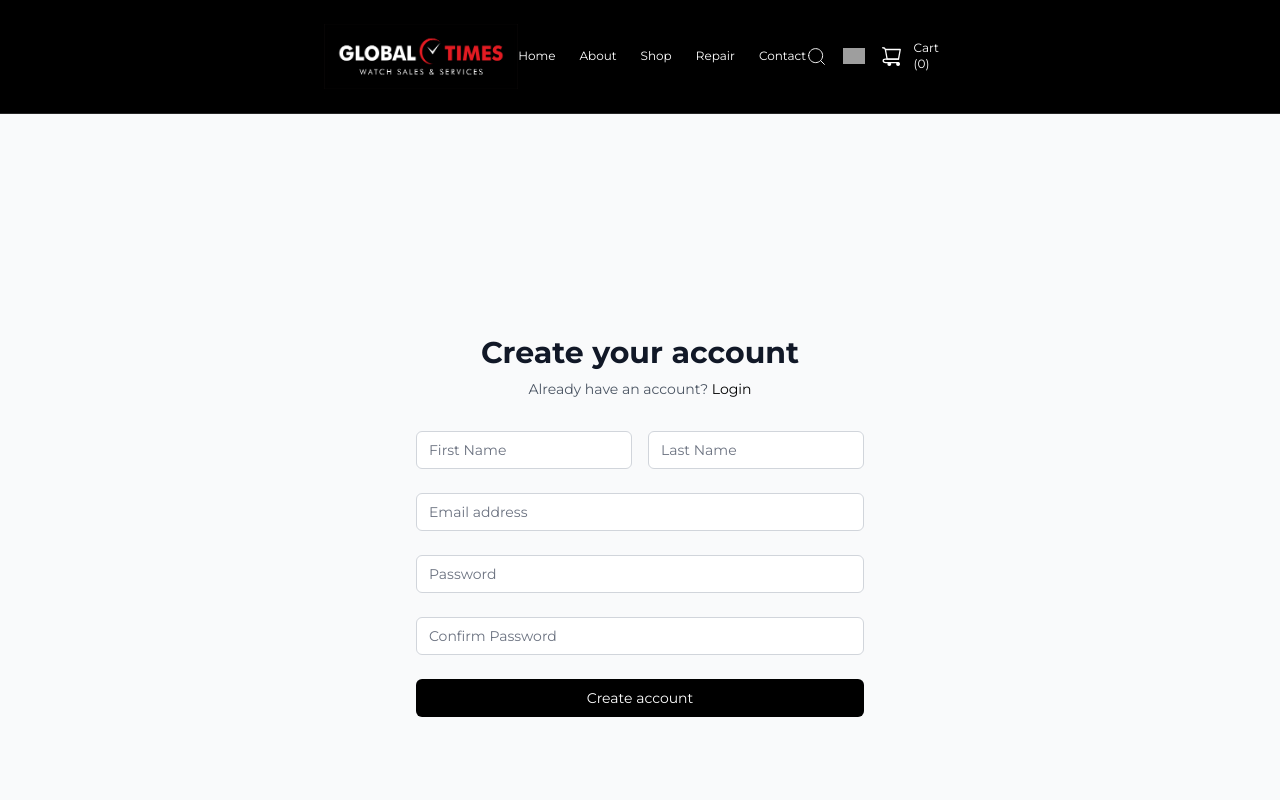
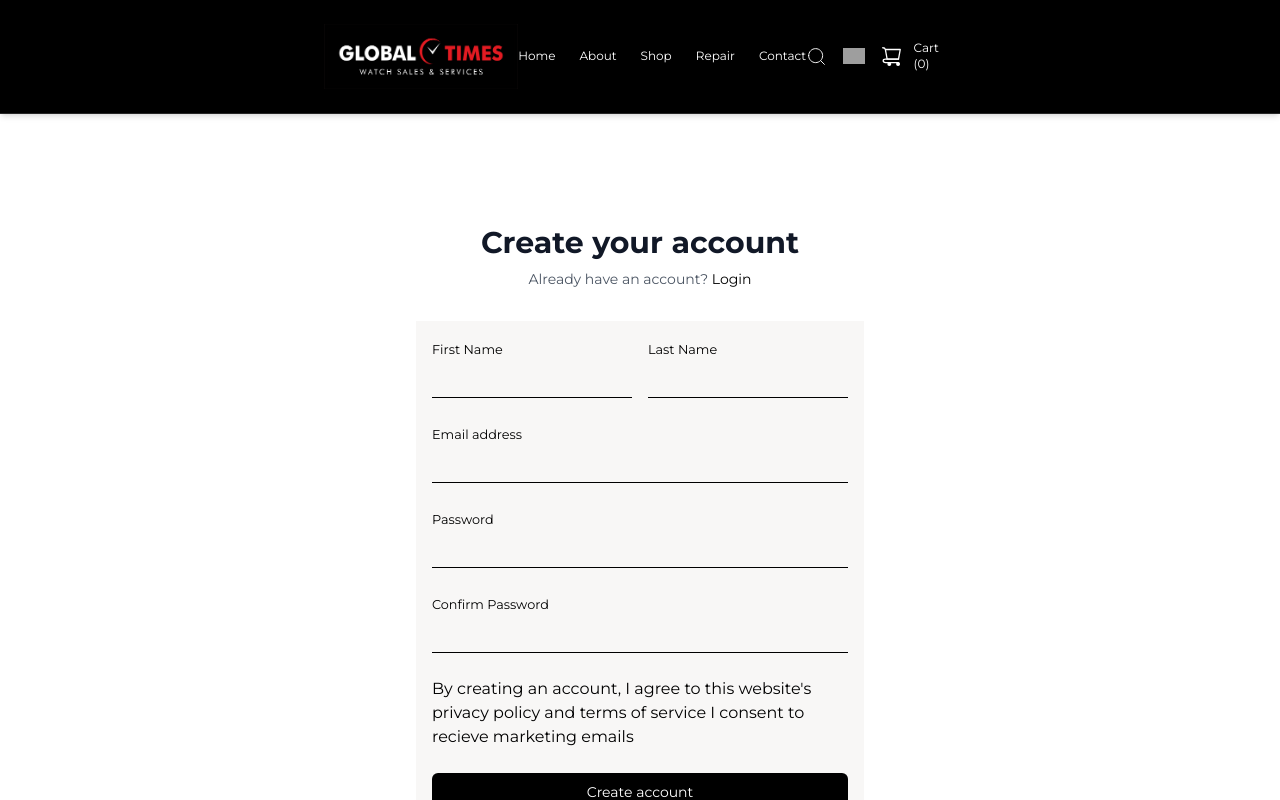
Before and after one commit to Akinwalee/e-com, a Next.js app: page /signup in a window 1280 px wide. Shown: the top 800 px of the page. Built offline with nearby package versions, Linux system fonts and the light colour scheme; grey boxes are pictures that could not be loaded.

Commit message:
Changes made on signup

```diff
--- a/pages/signup.js
+++ b/pages/signup.js
@@ -45,7 +45,7 @@ export default function SignUp() {
 
   return (
     <Layout>
-      <div className="min-h-screen flex items-center justify-center bg-gray-50 py-12 px-4 sm:px-6 lg:px-8">
+      <div className="min-h-screen flex items-center justify-center py-12 px-4  sm:px-6 lg:px-8">
         <div className="max-w-md w-full space-y-8">
           <div>
             <h2 className="mt-6 text-center text-3xl font-extrabold text-gray-900">
@@ -58,76 +58,87 @@ export default function SignUp() {
               </Link>
             </p>
           </div>
-          <form className="mt-8 space-y-6" onSubmit={handleSubmit}>
+          <form className="mt-8 space-y-6 bg-[#f8f7f6] p-[1rem]" onSubmit={handleSubmit}>
             <div className="grid grid-cols-2 gap-4">
-              <div>
-                <label htmlFor="firstName" className="sr-only">First Name</label>
+              <div className="user-field ">
+                <label htmlFor="firstName" className="text-[0.8rem] mb-0.5">First Name</label>
                 <input
                   id="firstName"
                   name="firstName"
                   type="text"
                   required
-                  className="appearance-none rounded-md relative block w-full px-3 py-2 border border-gray-300 placeholder-gray-500 text-gray-900 focus:outline-none focus:ring-blue-500 focus:border-blue-500 sm:text-sm"
-                  placeholder="First Name"
+                  // className="appearance-none rounded-md relative block w-full px-3 py-2 border- border-gray-300 placeholder-gray-500 text-gray-900 focus:outline-none focus:ring-blue-500 focus:border-blue-500 sm:text-sm"
+                  className="bg-[#f8f7f6] outline-none w-full py-2 border-b-[1px] border-t-0 border-r-0 border-l-0 border-black text-gray-900 sm:text-sm"
+                  placeholder=""
                   value={formData.firstName}
                   onChange={handleChange}
                 />
               </div>
-              <div>
-                <label htmlFor="lastName" className="sr-only">Last Name</label>
+              <div className="user-field">
+                <label htmlFor="lastName" className="text-[0.8rem] mb-0.5">Last Name</label>
                 <input
                   id="lastName"
                   name="lastName"
                   type="text"
                   required
-                  className="appearance-none rounded-md relative block w-full px-3 py-2 border border-gray-300 placeholder-gray-500 text-gray-900 focus:outline-none focus:ring-blue-500 focus:border-blue-500 sm:text-sm"
-                  placeholder="Last Name"
+                  // className="bg-[#f8f7f6] appearance-none rounded-md relative block w-full px-3 py-2 border border-gray-300 placeholder-gray-500 text-gray-900 focus:outline-none focus:ring-blue-500 focus:border-blue-500 sm:text-sm"
+                  className="bg-[#f8f7f6] outline-none w-full py-2 border-b-[1px] border-t-0 border-r-0 border-l-0 border-black text-gray-900 sm:text-sm"
+                  placeholder=""
                   value={formData.lastName}
                   onChange={handleChange}
                 />
               </div>
             </div>
-            <div>
-              <label htmlFor="email" className="sr-only">Email address</label>
+            <div className="user-field">
+              <label htmlFor="email" className="text-[0.8rem] mb-0.5">Email address</label>
               <input
                 id="email"
                 name="email"
                 type="email"
                 autoComplete="email"
                 required
-                className="appearance-none rounded-md relative block w-full px-3 py-2 border border-gray-300 placeholder-gray-500 text-gray-900 focus:outline-none focus:ring-blue-500 focus:border-blue-500 sm:text-sm"
-                placeholder="Email address"
+                // className="bg-[#f8f7f6] appearance-none rounded-md relative block w-full px-3 py-2 border border-gray-300 placeholder-gray-500 text-gray-900 focus:outline-none focus:ring-blue-500 focus:border-blue-500 sm:text-sm"
+                className="bg-[#f8f7f6] outline-none w-full py-2 border-b-[1px] border-t-0 border-r-0 border-l-0 border-black text-gray-900 sm:text-sm"
+                placeholder=""
                 value={formData.email}
                 onChange={handleChange}
               />
             </div>
-            <div>
-              <label htmlFor="password" className="sr-only">Password</label>
+            <div className="user-field">
+              <label htmlFor="password" className="text-[0.8rem] mb-0.5">Password</label>
               <input
                 id="password"
                 name="password"
                 type="password"
                 autoComplete="current-password"
                 required
-                className="appearance-none rounded-md relative block w-full px-3 py-2 border border-gray-300 placeholder-gray-500 text-gray-900 focus:outline-none focus:ring-blue-500 focus:border-blue-500 sm:text-sm"
-                placeholder="Password"
+                // className="appearance-none rounded-md relative block w-full px-3 py-2 border border-gray-300 placeholder-gray-500 text-gray-900 focus:outline-none focus:ring-blue-500 focus:border-blue-500 sm:text-sm"
+                className="bg-[#f8f7f6] outline-none w-full py-2 border-b-[1px] border-t-0 border-r-0 border-l-0 border-black text-gray-900 sm:text-sm"
+                placeholder=""
                 value={formData.password}
                 onChange={handleChange}
               />
             </div>
-            <div>
-              <label htmlFor="confirmPassword" className="sr-only">Confirm Password</label>
+            <div className="user-field">
+              <label htmlFor="confirmPassword" className="text-[0.8rem] mb-0.5">Confirm Password</label>
               <input
                 id="confirmPassword"
                 name="confirmPassword"
                 type="password"
                 autoComplete="current-password"
                 required
-                className="appearance-none rounded-md relative block w-full px-3 py-2 border border-gray-300 placeholder-gray-500 text-gray-900 focus:outline-none focus:ring-blue-500 focus:border-blue-500 sm:text-sm"
-                placeholder="Confirm Password"
+                // className="appearance-none rounded-md relative block w-full px-3 py-2 border border-gray-300 placeholder-gray-500 text-gray-900 focus:outline-none focus:ring-blue-500 focus:border-blue-500 sm:text-sm"
+                className="bg-[#f8f7f6] outline-none w-full py-2 border-b-[1px] border-t-0 border-r-0 border-l-0 border-black text-gray-900 sm:text-sm"
+                placeholder=""
                 value={formData.confirmPassword}
                 onChange={handleChange}
               />
+            </div>
+
+            <div>
+
+              <label typeof='checkbox'><span>By creating an account, I agree to this website's <span>privacy policy</span> and <span>terms of service</span></span></label>
+              <label typeof='checkbox'> I consent to recieve marketing emails</label>
             </div>
 
             {error && (
--- a/styles/globals.css
+++ b/styles/globals.css
@@ -7,4 +7,5 @@
 /* Custom global styles */
 body {
   @apply font-montserrat;
+  background: white;
 }
```
